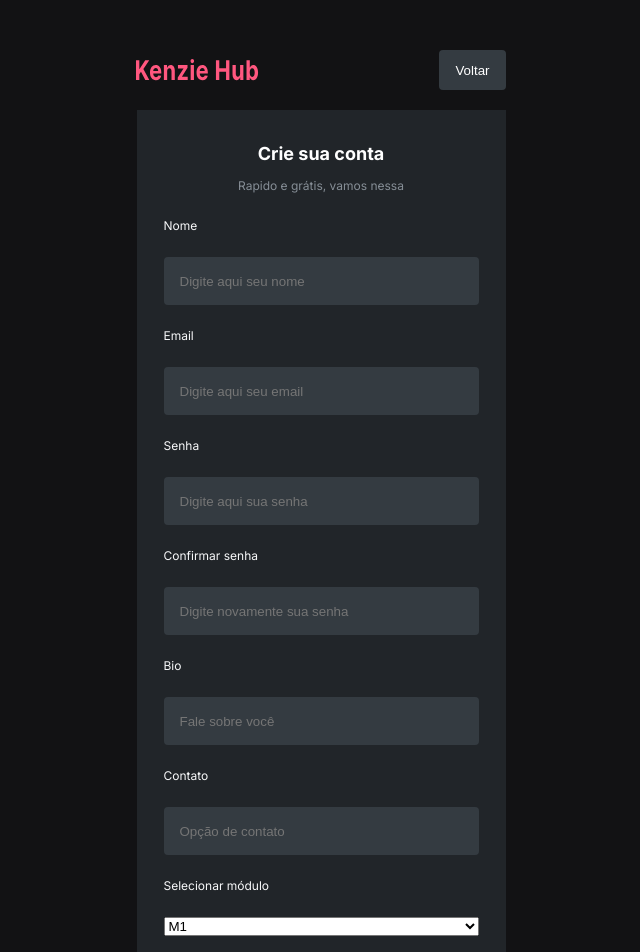
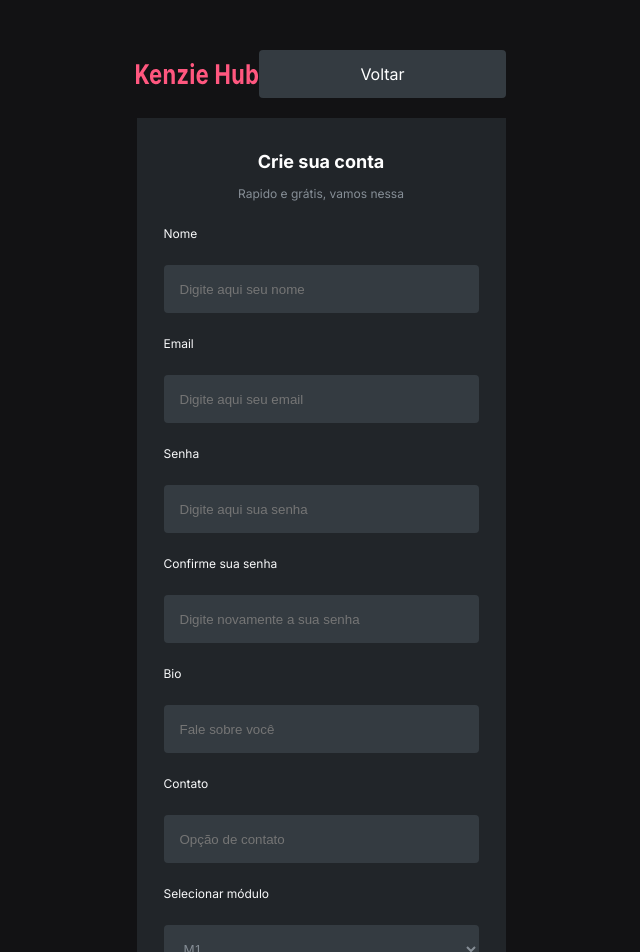
Before and after one commit to Kenzie-Academy-Brasil-Developers/kenzieHub-Ldebossan1, a React (Vite) app: page /register in a window 1280 px wide. Shown: the top 952 px of the page, without its empty margins (319-959 px from the left). Built offline with nearby package versions, Linux system fonts and the light colour scheme.

Commit message:
inputs feitos com react form

```diff
--- a/package.json
+++ b/package.json
@@ -12,6 +12,7 @@
   "dependencies": {
     "react": "^18.2.0",
     "react-dom": "^18.2.0",
+    "react-hook-form": "^7.45.4",
     "react-router-dom": "^6.14.2",
     "sass": "^1.64.2"
   },
--- a/src/components/HomePage/style.module.scss
+++ b/src/components/HomePage/style.module.scss
@@ -1,3 +1,5 @@
+
+
 .headerDiv {
     display: flex;
     justify-content: space-around;
@@ -5,6 +7,7 @@
     height: 4.5rem;
     width: 100vw;
     border-bottom: 0.0625rem solid var(--gray-3);
+    padding: 0 auto;
 
     & button {
         width: 3.4375rem;
@@ -16,6 +19,7 @@
 .profileDiv {
     width: 100vw;
     height: 7.375rem;
+    padding: 0 auto;
 
     display: flex;
     justify-content: space-around;
--- /dev/null
+++ b/src/components/Input/index.jsx
@@ -0,0 +1,11 @@
+import { forwardRef } from "react"
+
+export const Input = forwardRef(({label, ...rest}, ref) => {
+
+    return (
+        <>
+        <label className="headline">{label}</label>
+          <input ref={ref} {...rest}/>
+        </>
+    )
+})
--- a/src/components/LoginPage/index.jsx
+++ b/src/components/LoginPage/index.jsx
@@ -1,7 +1,19 @@
+import { Link } from "react-router-dom";
 import logo from "../../assets/Logo.svg"
 import styles from "./styles.module.scss";
+import { useForm } from "react-hook-form";
+import { Input } from "../Input";
+
+
 
 export const LoginPage = () => {
+
+  const {register, handleSubmit} = useForm()
+
+  const submit = (formData) => {
+    console.log(formData)
+  }
+
   return (
     <>
       <section className={styles.container}>
@@ -10,34 +22,17 @@
         </div>
 
         <div className={styles.formDiv}>
-          <form className={styles.formSec}>
+          <form onSubmit={handleSubmit(submit)} className={styles.formSec}>
             <h3 className="title1">Login</h3>
+            <Input required label="Email" type="email" placeholder="Digite aqui seu email" {...register('email')}/>
+            <Input required label="Senha" type="password" placeholder="Digite aqui sua senha" {...register('password')}/>
 
-            <label className="headline" htmlFor="emailInput">
-              Email
-            </label>
-            <input
-              type="email"
-              name="emailInput"
-              id="emailInput"
-              placeholder="Digite aqui seu email"
-            />
-
-            <label className="headline" htmlFor="passwordInput">
-              Senha
-            </label>
-            <input
-              type="password"
-              name="passwordInput"
-              id="passwordInput"
-              placeholder="Digite aqui sua senha"
-            />
+            <Link to="/dashboard" className="buttonPink">Entrar</Link>
           </form>
 
-          <button className="buttonPink">Entrar</button>
 
           <p className="headline">Você ainda não possui conta?</p>
-          <button className="buttonGray">Cadastrar-se</button>
+          <Link to="/register" className="buttonGray">Cadastrar-se</Link>
         </div>
       </section>
     </>
--- a/src/components/LoginPage/styles.module.scss
+++ b/src/components/LoginPage/styles.module.scss
@@ -4,6 +4,7 @@
   justify-content: center;
   flex-direction: column;
   margin: 3.125rem;
+  padding: 0 auto;
 }
 
 .formDiv {
@@ -13,7 +14,7 @@
 
   max-width: 23.0625rem;
   width: 100%;
-  min-height: 900px;
+  min-height: 31.25rem;
   height: 100%;
   gap: 0.625rem;
   margin-top: 1.25rem;
@@ -23,7 +24,7 @@
   & input {
     max-width: 23.0625rem;
     width: 100%;
-    height: 48px;
+    height: 3rem;
     border-radius: 0.25rem;
     border: 0.0625rem solid var(--gray-0);
     padding: 0 1rem;
@@ -46,10 +47,6 @@
     margin-top: 1.25rem;
   }
 
-  & button {
-    width: 85%;
-    margin-top: 0.625rem;
-  }
 
   & .formSec {
     display: flex;
@@ -60,3 +57,18 @@
     width: 100%;
   }
 }
+
+button {
+  max-width: 18.75rem;
+  width: 100%;
+  height: 3rem;
+  margin-top: 0.625rem;
+}
+
+a {
+  text-decoration: none;
+
+  max-width: 18.75rem;
+  width: 100%;
+  height: 3rem;
+}
--- a/src/components/RegisterPage/index.jsx
+++ b/src/components/RegisterPage/index.jsx
@@ -1,90 +1,42 @@
+import { useForm } from "react-hook-form";
 import logo from "../../assets/Logo.svg";
 import styles from "./style.module.scss";
+import { Link } from "react-router-dom";
+import { Input } from "../Input";
+
 
 export const RegisterPage = () => {
+  const { register, handleSubmit} = useForm()
+
+  const submit = (formData) => {
+    console.log(formData)
+    alert('Conta criada com sucesso')
+  }
+
   return (
     <section className={styles.container}>
       <div className={styles.headerPage}>
         <img src={logo} alt="" />
-        <button className="buttonBlack">Voltar</button>
+        <Link to="/" className="buttonBlack" id="buttonBack">Voltar</Link>
       </div>
 
       <div className={styles.formDiv}>
-        <form className={styles.formSec}>
+        <form onSubmit={handleSubmit(submit)} className={styles.formSec}>
           <div className={styles.headerForm}>
             <h3 className="title1">Crie sua conta</h3>
             <p className="headline">Rapido e grátis, vamos nessa</p>
           </div>
-          <label className="headline" htmlFor="nameInput">
-            Nome
-          </label>
-          <input
-            required
-            type="text"
-            name="nameInput"
-            id="nameInput"
-            placeholder="Digite aqui seu nome"
-          />
-
-          <label className="headline" htmlFor="emailInput">
-            Email
-          </label>
-          <input
-            required
-            type="email"
-            name="emailInput"
-            id="emailInput"
-            placeholder="Digite aqui seu email"
-          />
-
-          <label className="headline" htmlFor="passwordInput">
-            Senha
-          </label>
-          <input
-            required
-            type="password"
-            name="passwordInput"
-            id="passwordInput"
-            placeholder="Digite aqui sua senha"
-          />
-
-          <label className="headline" htmlFor="passwordConfirm">
-            Confirmar senha
-          </label>
-          <input
-            required
-            type="password"
-            name="passwordConfirm"
-            id="passwordConfirm"
-            placeholder="Digite novamente sua senha"
-          />
-
-          <label className="headline" htmlFor="bioInput">
-            Bio
-          </label>
-          <input
-            required
-            type="text"
-            name="bioInput"
-            id="bioInput"
-            placeholder="Fale sobre você"
-          />
-
-          <label className="headline" htmlFor="contactInput">
-            Contato
-          </label>
-          <input
-            required
-            type="text"
-            name="contactInput"
-            id="contactInput"
-            placeholder="Opção de contato"
-          />
+          <Input required label="Nome" type="text" placeholder="Digite aqui seu nome" {...register('name')}/>
+          <Input required label="Email" type="email" placeholder="Digite aqui seu email" {...register('email')}/>
+          <Input required label="Senha" type="password" placeholder="Digite aqui sua senha" {...register('password')}/>
+          <Input required label="Confirme sua senha" type="password" placeholder="Digite novamente a sua senha"/>
+          <Input required label="Bio" type="text" placeholder="Fale sobre você" {...register('bio')}/>
+          <Input required label="Contato" type="text" placeholder="Opção de contato" {...register('contact')}/>
 
           <label className="headline" htmlFor="moduleSelect">
             Selecionar módulo
           </label>
-          <select name="" id="">
+          <select {...register('module')}>
             <option value="M1">M1</option>
             <option value="M2">M2</option>
             <option value="M3">M3</option>
--- a/src/components/RegisterPage/style.module.scss
+++ b/src/components/RegisterPage/style.module.scss
@@ -4,6 +4,7 @@
   justify-content: center;
   flex-direction: column;
   margin: 50px;
+  padding: 0 auto;
 }
 
 .headerPage {
@@ -40,7 +41,7 @@
     border: none;
     padding: 0 16px;
     background-color: var(--gray-2);
-    color: var(--gray-0);
+    color: var(--gray-1);
   }
 
   & button {
@@ -78,3 +79,25 @@
     color: var(--gray-1);
   }
 }
+
+
+select {
+  max-width: 330px;
+  width: 100%;
+  height: 48px;
+  border-radius: 4px;
+  border: none;
+  padding: 0 16px;
+  background-color: var(--gray-2);
+  color: var(--gray-1);
+}
+
+.buttonToLogin {
+  width: 67px;
+  height: 40px;
+}
+
+#buttonBack {
+  width:67px ;
+  height: 40px;
+}
--- a/src/styles/Buttons.scss
+++ b/src/styles/Buttons.scss
@@ -2,8 +2,6 @@
     display: flex;
     justify-content: center;
     align-items: center;
-    width: 8.125rem;
-    height: 3rem;
     border-radius: 0.25rem;
     border: none;
     color: #FFFFFF;
@@ -20,8 +18,6 @@
     display: flex;
     justify-content: center;
     align-items: center;
-    width: 8.125rem;
-    height: 3rem;
     border-radius: 0.25rem;
     border: none;
     color: #FFFFFF;
@@ -33,8 +29,6 @@
     display: flex;
     justify-content: center;
     align-items: center;
-    width: 8.125rem;
-    height: 3rem;
     border-radius: 0.25rem;
     border: none;
     background-color: var(--gray-1);
@@ -46,8 +40,6 @@
     display: flex;
     justify-content: center;
     align-items: center;
-    width: 8.125rem;
-    height: 3rem;
     border-radius: 0.25rem;
     border: none;
     background-color: var(--gray-2);
```
Also changed, not shown: 1 other file (tests, documents, lock files or other folders).
